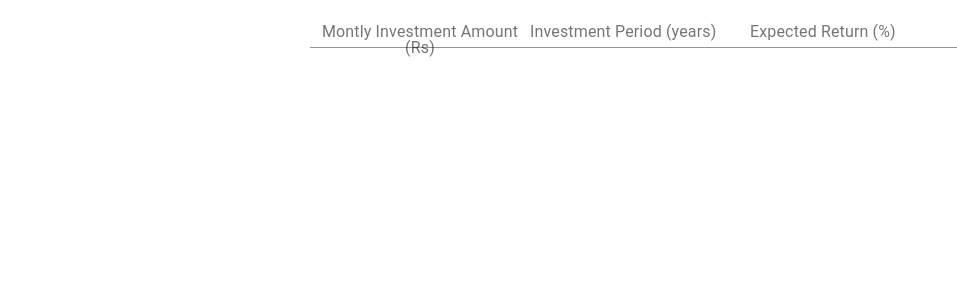
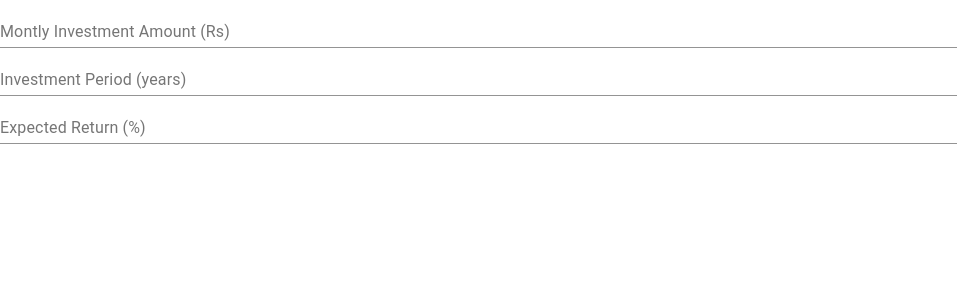
Before and after one commit to nikhilmaske-2001/SIP-and-LUMP-SUM-calculator, a React (Create React App) app: page / in a window 1280 px wide. Shown: the top 300 px of the page, without its empty margins (0-957 px from the left). Built offline with nearby package versions, Linux system fonts and the light colour scheme.

Commit message:
Created a rough front UI.

```diff
--- a/src/App.tsx
+++ b/src/App.tsx
@@ -7,17 +7,17 @@ function App() {
   const classes = useStyles();
   return (
     <div className={classes.Container}>
-      <FormControl>
+      <FormControl className={classes.Box}>
         <InputLabel htmlFor="my-input">Montly Investment Amount (Rs)</InputLabel>
         <Input id="my-input" aria-describedby="my-helper-text" />
       </FormControl>
 
-      <FormControl>
+      <FormControl className={classes.Box}>
         <InputLabel htmlFor="my-input">Investment Period (years)</InputLabel>
         <Input id="my-input" aria-describedby="my-helper-text" />
       </FormControl>
 
-      <FormControl>
+      <FormControl className={classes.Box}>
         <InputLabel htmlFor="my-input">Expected Return (%)</InputLabel>
         <Input id="my-input" aria-describedby="my-helper-text" />
       </FormControl>
--- a/src/styles.tsx
+++ b/src/styles.tsx
@@ -2,6 +2,10 @@ import { makeStyles } from "@material-ui/core";
 
 export const useStyles = makeStyles(theme => ({
     Container: {
-        textAlign: "center",
+        alignItems: "center",
+        justifyContent: "center",
     },
+    Box: {
+        display: "flex",
+    }
 }));
```
